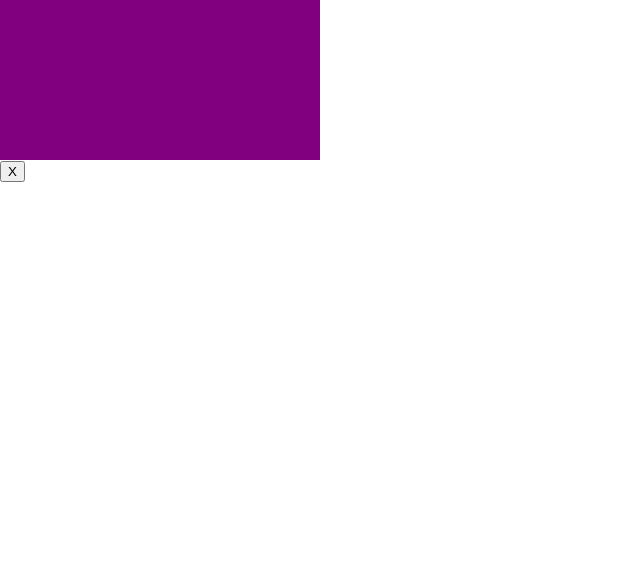
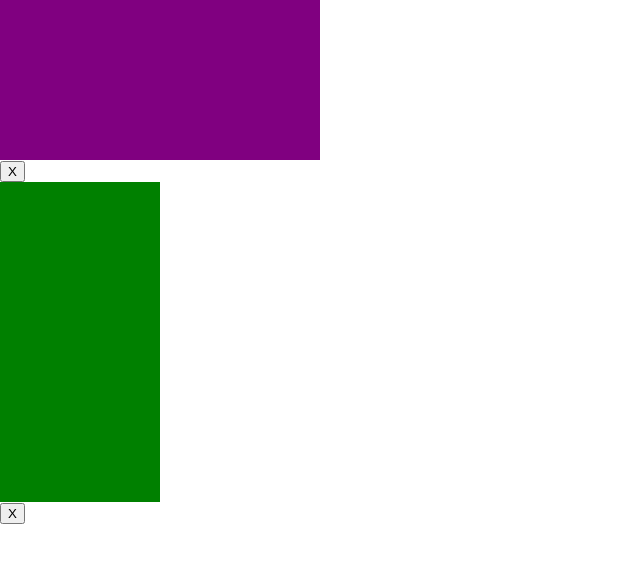
Before and after one commit to Djones917/react_forms_2022, a React (Create React App) app: page / in a window 1280 px wide. Shown: the top 562 px of the page, without its empty margins (0-640 px from the left). Built offline with nearby package versions, Linux system fonts and the light colour scheme.

Commit message:
added green box

```diff
--- a/src/App.js
+++ b/src/App.js
@@ -6,6 +6,7 @@
   return (
     <div>
       <Box height={10} width={20} color="purple" />
+      <Box height={20} width={10} color="green" />
     </div>
   );
 }
```
